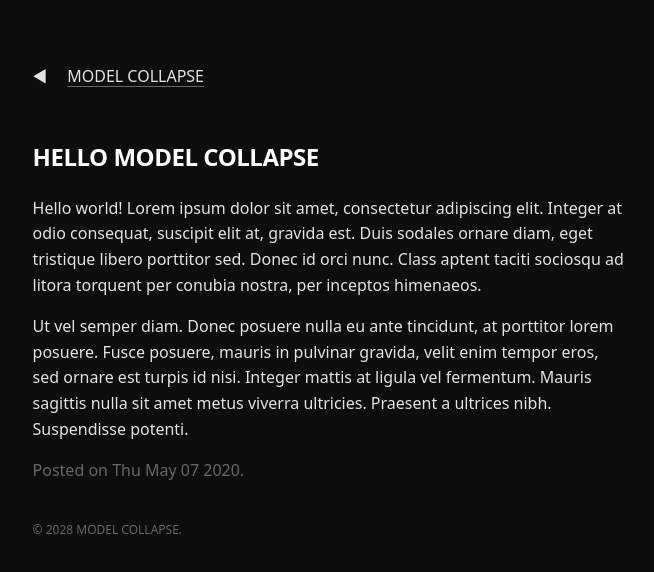
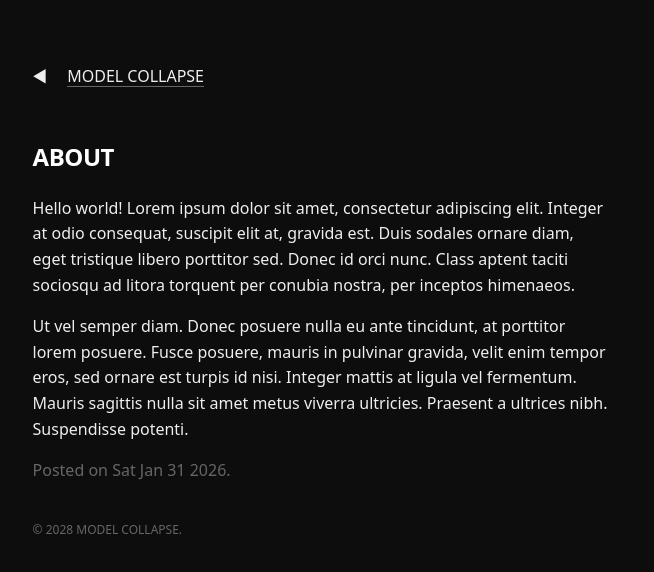
Before and after one commit to robots-building-robots/techblog, a website: page public/posts/01.html in a window 1280 px wide. Shown: the whole page, without its empty margins (310-964 px from the left). Drawn offline with Linux system fonts and the light colour scheme.

Commit message:
edited styling

```diff
--- a/index.css
+++ b/index.css
@@ -5,7 +5,7 @@
 /* Core Variables */
 :root {
   --bg: #0d0d0d;
-  --text-primary: #e3e3e3;
+  --text-primary: #eeeeee;
   --text-secondary: #666666;
   --border: #333333;
   --accent: #ffffff;
@@ -54,6 +54,10 @@ main {
     margin: 30px auto;
     padding: 0 1rem;
   }
+}
+
+article {
+  padding-right: 1em;
 }
 
 code {
--- a/public/index.css
+++ b/public/index.css
@@ -5,7 +5,7 @@
 /* Core Variables */
 :root {
   --bg: #0d0d0d;
-  --text-primary: #e3e3e3;
+  --text-primary: #eeeeee;
   --text-secondary: #666666;
   --border: #333333;
   --accent: #ffffff;
@@ -54,6 +54,10 @@ main {
     margin: 30px auto;
     padding: 0 1rem;
   }
+}
+
+article {
+  padding-right: 1em;
 }
 
 code {
--- a/public/posts/01.html
+++ b/public/posts/01.html
@@ -19,11 +19,11 @@
 </nav>
 
 <article>
-<h1>Hello model collapse</h1>
+<h1>About</h1>
 <p>Hello world! Lorem ipsum dolor sit amet, consectetur adipiscing elit. Integer at odio consequat, suscipit elit at, gravida est. Duis sodales ornare diam, eget tristique libero porttitor sed. Donec id orci nunc. Class aptent taciti sociosqu ad litora torquent per conubia nostra, per inceptos himenaeos.</p>
 <p>Ut vel semper diam. Donec posuere nulla eu ante tincidunt, at porttitor lorem posuere. Fusce posuere, mauris in pulvinar gravida, velit enim tempor eros, sed ornare est turpis id nisi. Integer mattis at ligula vel fermentum. Mauris sagittis nulla sit amet metus viverra ultricies. Praesent a ultrices nibh. Suspendisse potenti.</p>
 
-<p class="dim">Posted on <time>Thu May 07 2020</time>.</p>
+<p class="dim">Posted on <time>Sat Jan 31 2026</time>.</p>
 
 <footer>
     <small>&copy; 2028 Model Collapse.</small>
--- a/public/rss.xml
+++ b/public/rss.xml
@@ -15,7 +15,7 @@
 <p>Aliquam quis quam eget dui aliquam tincidunt. Cras scelerisque, augue nec iaculis finibus, nunc tortor tempus risus, id volutpat ex lacus non tortor. Nam a diam ex. Etiam sodales nulla risus, dignissim vulputate nibh finibus at. Aenean ultrices lectus nec sem consequat feugiat. Phasellus molestie viverra efficitur.</p>]]></description>
 </item>
 <item>
-     <title>Hello model collapse</title>
+     <title>About</title>
      <link>/posts/01.html</link>
      <guid>/posts/01.html</guid>
      <description><![CDATA[<p>Hello world! Lorem ipsum dolor sit amet, consectetur adipiscing elit. Integer at odio consequat, suscipit elit at, gravida est. Duis sodales ornare diam, eget tristique libero porttitor sed. Donec id orci nunc. Class aptent taciti sociosqu ad litora torquent per conubia nostra, per inceptos himenaeos.</p>
```
Also changed, not shown: posts/01.md (+2 -2 lines), public/index.html (+1 -1 lines).
